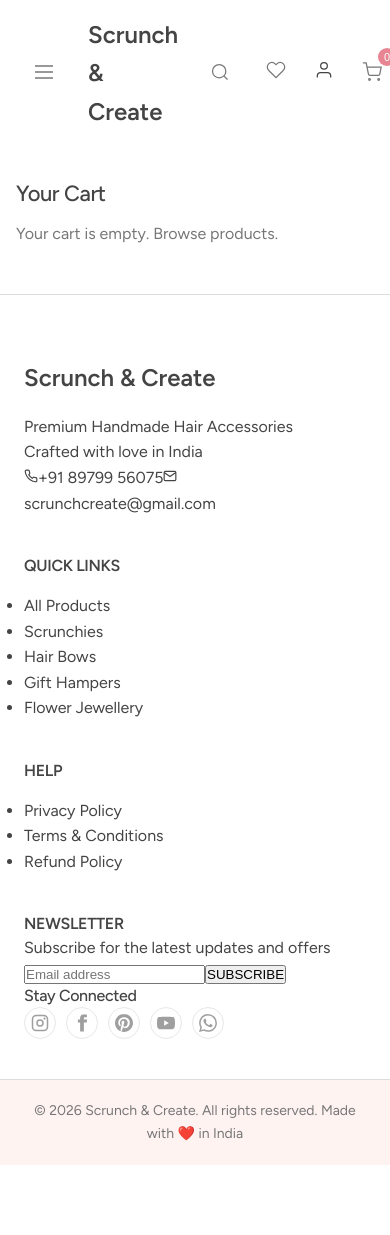
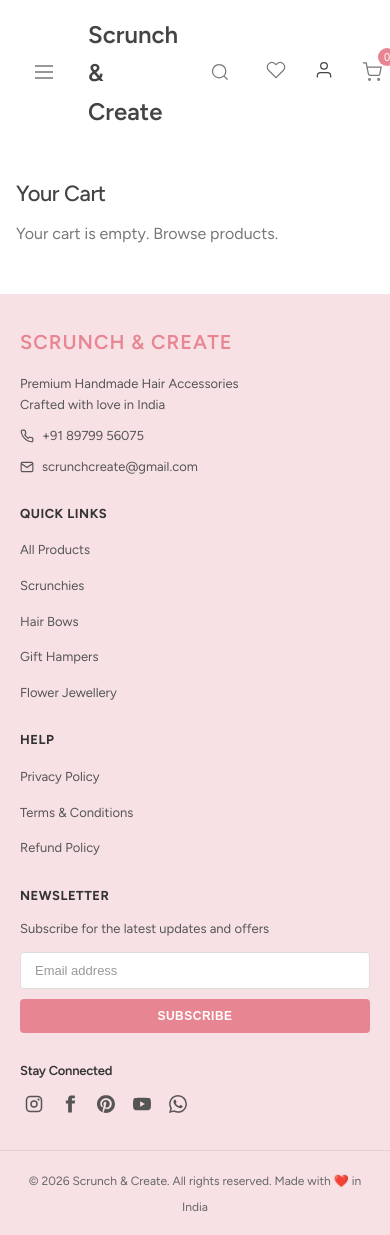
Before and after one commit to danishansari-dev/scrunchcreate, a React (Vite) app: page /cart in a window 390 px wide. Before the commit the page ends 1165 px from the top, so only its background shows below. Built offline with nearby package versions, Linux system fonts and the light colour scheme.

Commit message:
Update footer styles

```diff
--- a/src/components/Footer.module.css
+++ b/src/components/Footer.module.css
@@ -1,15 +1,12 @@
 @import '../theme/theme.css';
 
 .footer {
-  background: var(--color-surface);
-  color: var(--color-text-main);
-  padding: 64px 0 0;
-  border-top: 1px solid var(--color-border-soft);
+  background: #f8e1e4;
+  color: #333;
 }
 
 .main {
-  padding: 0 24px;
-  margin-bottom: 40px;
+  padding: 48px 24px;
 }
 
 .grid {
@@ -17,241 +14,245 @@
   margin: 0 auto;
   display: grid;
   grid-template-columns: 1fr;
-  gap: 40px;
+  gap: 32px;
 }
 
 @media (min-width: 768px) {
   .grid {
-    grid-template-columns: 2fr 1fr 1fr;
+    grid-template-columns: 1.5fr 1fr 1fr 1.5fr;
     gap: 32px;
   }
 }
 
 @media (min-width: 1024px) {
   .grid {
-    grid-template-columns: 2fr 1fr 1fr 1.2fr;
+    grid-template-columns: 2fr 1fr 1fr 1.8fr;
     gap: 48px;
   }
 }
 
-/* Brand Section */
+/* Brand & Contact Section */
 .brandSection {
-  display: grid;
+  display: flex;
+  flex-direction: column;
   gap: 16px;
 }
 
 .brand {
-  color: var(--color-text-main);
+  color: #e78592;
   font-family: var(--font-heading);
-  font-size: 24px;
+  font-size: 22px;
   font-weight: 600;
   text-decoration: none;
-  transition: var(--transition-fast);
+  text-transform: uppercase;
+  letter-spacing: 1px;
 }
 
 .brand:hover {
-  color: var(--color-primary);
+  color: #d66d7a;
 }
 
-.description {
-  color: var(--color-text-muted);
+.contactInfo {
+  display: flex;
+  flex-direction: column;
+  gap: 10px;
+}
+
+.address {
+  color: #555;
   margin: 0;
-  font-size: 14px;
+  font-size: 13px;
   line-height: 1.6;
 }
 
-.email {
-  color: var(--color-primary);
+.contactLink {
+  color: #555;
   text-decoration: none;
-  font-size: 14px;
-  transition: var(--transition-fast);
+  font-size: 13px;
+  display: flex;
+  align-items: center;
+  gap: 8px;
+  transition: color 0.2s;
 }
 
-.email:hover {
-  color: var(--color-primary-strong);
-  text-decoration: underline;
+.contactLink:hover {
+  color: #e78592;
 }
 
-/* Trust & Assurance Section */
+.contactIcon {
+  font-size: 14px;
+}
+
+/* Link Sections */
 .section {
-  display: grid;
-  gap: 16px;
+  display: flex;
+  flex-direction: column;
+  gap: 14px;
 }
 
 .sectionTitle {
   margin: 0;
-  font-size: 16px;
-  font-family: var(--font-heading);
-  font-weight: 600;
-  color: var(--color-text-main);
+  font-size: 13px;
+  font-weight: 700;
+  color: #333;
+  letter-spacing: 0.5px;
+  text-transform: uppercase;
 }
 
-.trustList {
+.linkList {
   list-style: none;
   padding: 0;
   margin: 0;
-  display: grid;
-  gap: 12px;
+  display: flex;
+  flex-direction: column;
+  gap: 10px;
 }
 
-.trustItem {
-  display: flex;
-  align-items: center;
-  gap: 10px;
-  color: var(--color-text-muted);
-  font-size: 14px;
+.link {
+  color: #555;
+  text-decoration: none;
+  font-size: 13px;
+  transition: color 0.2s;
 }
 
-.trustIcon {
+.link:hover {
+  color: #e78592;
+  text-decoration: underline;
+}
+
+/* Newsletter Section */
+.newsletterSection {
   display: flex;
-  align-items: center;
-  justify-content: center;
-  width: 20px;
-  height: 20px;
-  border-radius: 50%;
-  background: var(--color-surface-accent);
-  color: var(--color-primary);
+  flex-direction: column;
+  gap: 14px;
+}
+
+.newsletterText {
+  margin: 0;
+  color: #555;
+  font-size: 13px;
+  line-height: 1.5;
+}
+
+.newsletterForm {
+  display: flex;
+  flex-direction: column;
+  gap: 10px;
+}
+
+.newsletterInput {
+  padding: 10px 14px;
+  border: 1px solid #ddd;
+  border-radius: 4px;
+  font-size: 13px;
+  background: #fff;
+  color: #333;
+  outline: none;
+  transition: border-color 0.2s;
+}
+
+.newsletterInput::placeholder {
+  color: #999;
+}
+
+.newsletterInput:focus {
+  border-color: #e78592;
+}
+
+.subscribeBtn {
+  background: #e78592;
+  color: #fff;
+  border: none;
+  padding: 10px 20px;
+  border-radius: 4px;
   font-size: 12px;
   font-weight: 600;
-  flex-shrink: 0;
+  letter-spacing: 0.5px;
+  cursor: pointer;
+  transition: background 0.2s;
+  align-self: flex-start;
 }
 
-/* Social & Community Section */
+.subscribeBtn:hover {
+  background: #d66d7a;
+}
+
+/* Social Section */
+.socialSection {
+  margin-top: 16px;
+  display: flex;
+  flex-direction: column;
+  gap: 10px;
+}
+
+.socialTitle {
+  margin: 0;
+  font-size: 13px;
+  font-weight: 600;
+  color: #333;
+}
+
 .socials {
   display: flex;
-  gap: 10px;
+  gap: 8px;
   flex-wrap: wrap;
 }
 
 .socialLink {
-  width: 32px;
-  height: 32px;
-  border-radius: 50%;
-  background: var(--color-surface);
+  width: 28px;
+  height: 28px;
+  border-radius: 4px;
+  background: transparent;
   display: flex;
   align-items: center;
   justify-content: center;
-  color: var(--color-text-muted);
-  border: 1px solid var(--color-border-soft);
-  transition: var(--transition-fast);
+  color: #555;
+  transition: all 0.2s;
   text-decoration: none;
-  opacity: 0.7;
 }
 
 .socialLink:hover {
-  opacity: 1;
-  background: var(--color-surface-accent);
-  border-color: var(--color-border-soft);
-  color: var(--color-text-muted);
-  transform: translateY(-1px);
+  color: #e78592;
+  transform: translateY(-2px);
 }
 
-/* WhatsApp CTA Section */
-.ctaSection {
-  display: flex;
-  align-items: flex-start;
-}
-
-.ctaBlock {
-  background: var(--color-surface-accent);
-  border: 1px solid var(--color-border-soft);
-  border-radius: var(--radius-lg);
-  padding: 24px;
-  display: grid;
-  gap: 16px;
-  width: 100%;
-}
-
-.ctaText {
-  margin: 0;
-  color: var(--color-text-main);
-  font-size: 15px;
-  font-weight: 500;
-  line-height: 1.5;
-}
-
-.ctaButton {
-  background: var(--color-primary);
-  color: var(--color-on-primary);
-  text-decoration: none;
-  padding: 12px 20px;
-  border-radius: var(--radius-md);
-  font-size: 14px;
-  font-weight: 600;
-  text-align: center;
-  transition: var(--transition-fast);
-  display: inline-block;
-  border: 1px solid transparent;
-}
-
-.ctaButton:hover {
-  background: var(--color-primary-strong);
-  transform: translateY(-1px);
-  box-shadow: var(--shadow-soft);
-}
-
-/* Bottom Section */
+/* Bottom Copyright */
 .bottom {
-  border-top: 1px solid var(--color-border-soft);
-  background: var(--color-surface-soft);
+  border-top: 1px solid rgba(0, 0, 0, 0.08);
+  background: #f8e1e4;
 }
 
 .bottomInner {
   max-width: 1280px;
   margin: 0 auto;
-  padding: 20px 24px;
-  display: flex;
-  align-items: center;
-  justify-content: space-between;
-  gap: 24px;
-  flex-wrap: wrap;
-}
-
-.bottomLeft {
-  display: grid;
-  gap: 8px;
+  padding: 16px 24px;
+  text-align: center;
 }
 
 .copy {
-  color: var(--color-text-muted);
-  font-size: 14px;
+  color: #666;
+  font-size: 12px;
 }
 
-.trustReminder {
-  color: var(--color-text-muted);
-  font-size: 12px;
-  opacity: 0.7;
-}
-
-.bottomLinks {
-  display: flex;
-  gap: 24px;
-  flex-wrap: wrap;
-}
-
-.bottomLink {
-  color: var(--color-text-muted);
-  text-decoration: none;
-  font-size: 14px;
-  transition: var(--transition-fast);
-}
-
-.bottomLink:hover {
-  color: var(--color-primary);
-}
-
+/* Mobile Responsive */
 @media (max-width: 767px) {
-  .bottomInner {
-    flex-direction: column;
-    text-align: center;
-    gap: 16px;
+  .main {
+    padding: 32px 20px;
   }
 
-  .bottomLeft {
-    text-align: center;
+  .grid {
+    gap: 28px;
   }
 
-  .bottomLinks {
-    justify-content: center;
+  .brand {
+    font-size: 20px;
+  }
+
+  .newsletterForm {
+    flex-direction: column;
+  }
+
+  .subscribeBtn {
+    width: 100%;
   }
 }
```
